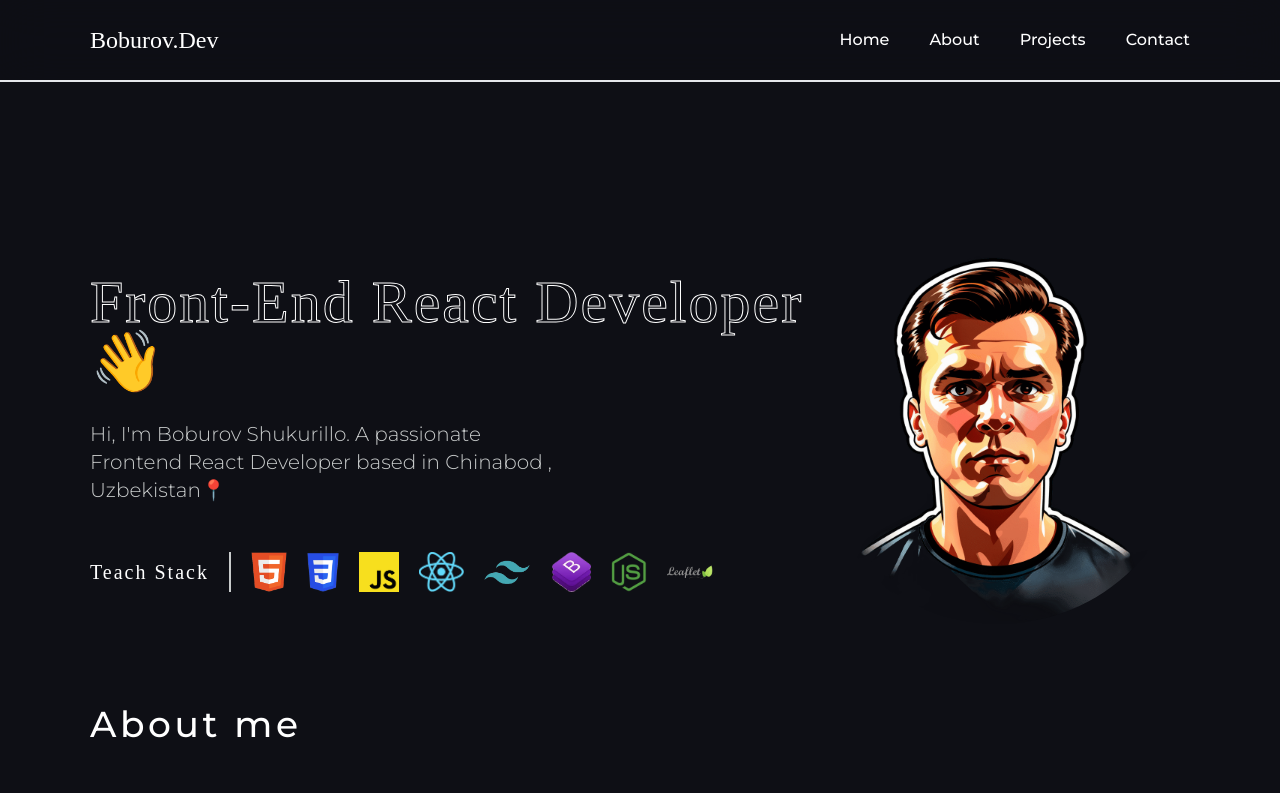
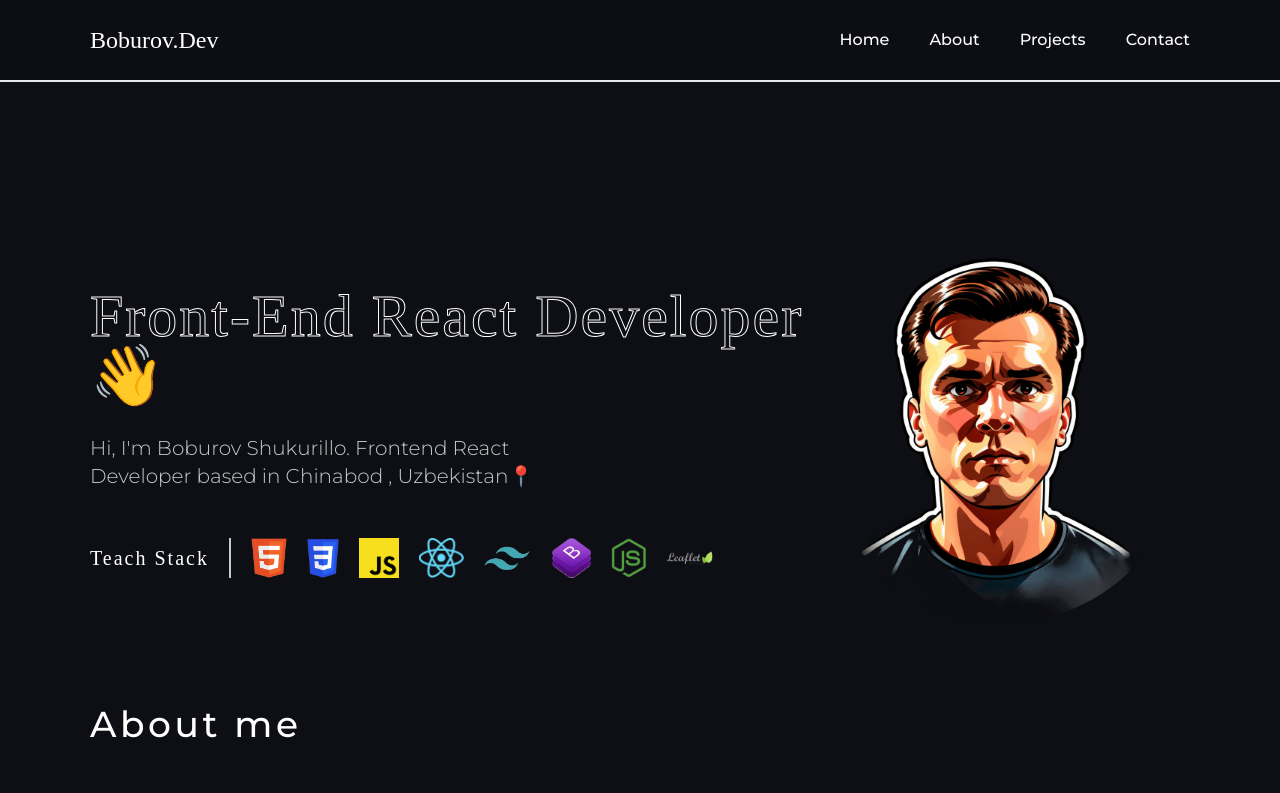
Before and after one commit to Boburov-Shukurillo/Portfolio, a React (Vite) app: page / in a window 1280 px wide. Shown: the top 793 px of the page. Built offline with nearby package versions, Linux system fonts and the light colour scheme.

Commit message:
fix word error

```diff
--- a/src/pages/Home.jsx
+++ b/src/pages/Home.jsx
@@ -36,7 +36,7 @@ const Home = () => {
                             Developer 👋
                         </h1>
                         <p className="text-xl text-whiteGray mb-5  montserrat-light  w-2/3 max-lg:text-sm max-md:text-center max-md:w-full max-mini_screen:w-full max-md:text-base monstera">
-                            Hi, I'm Boburov Shukurillo. A passionate Frontend React Developer
+                            Hi, I'm Boburov Shukurillo. Frontend React Developer
                             based in Chinabod , Uzbekistan📍
                         </p>
                         <div className="w-full flex items-center justify-start gap-x-5 max-lg:gap-x-2 max-md:gap-x-0 max-sm:flex-col max-md:gap-0">
```
